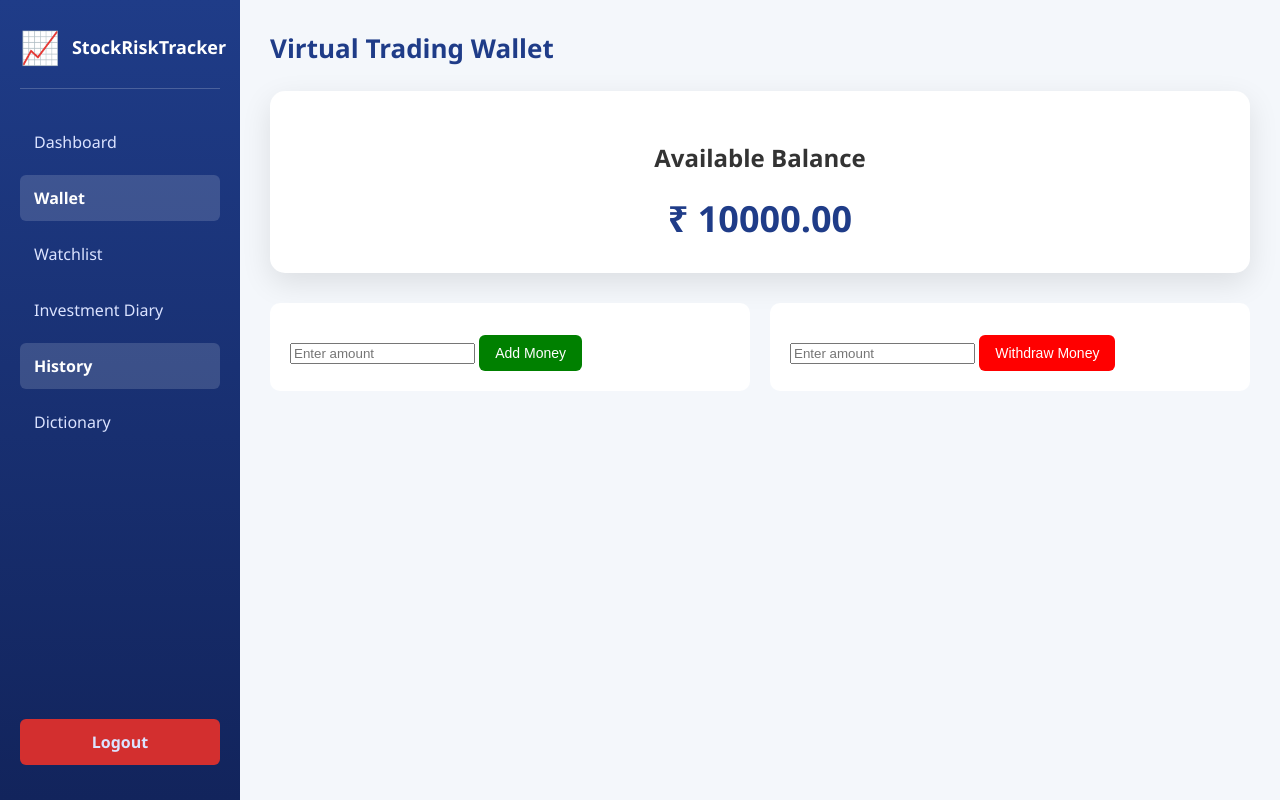
After one commit to Tanish428/StockRiskTracker, a Django app: page /tracker/wallet/ in a window 1280 px wide. The commit adds this page. Run offline with Django 4.2, Linux system fonts and the light colour scheme; a user stored in the database is signed in; data comes from the database, SQL or seed files in the repository; both versions use the stored data as it was after the commit.

Commit message:
Wallet management commit

```diff
--- /dev/null
+++ b/stock_risk_manager/static/css/wallet.css
@@ -0,0 +1,37 @@
+.wallet-card {
+    background: white;
+    padding: 30px;
+    border-radius: 15px;
+    text-align: center;
+    box-shadow: 0 10px 30px rgba(0,0,0,0.1);
+    margin-bottom: 30px;
+}
+
+.balance {
+    font-size: 36px;
+    font-weight: bold;
+    color: #1f3c88;
+    margin-top: 10px;
+}
+
+.wallet-actions {
+    display: flex;
+    gap: 20px;
+}
+
+.wallet-actions form {
+    background: white;
+    padding: 20px;
+    border-radius: 10px;
+    flex: 1;
+}
+
+.add-btn {
+    background: green;
+    color: white;
+}
+
+.withdraw-btn {
+    background: red;
+    color: white;
+}
--- a/stock_risk_manager/templates/dictionary.html
+++ b/stock_risk_manager/templates/dictionary.html
@@ -19,13 +19,15 @@
 
         {% if user.is_authenticated %}
             <a href="{% url 'dashboard' %}">Dashboard</a>
+            <a href="{% url 'wallet' %}" class="active">Wallet</a>
             <a href="{% url 'watchlist' %}">Watchlist</a>
             <a href="{% url 'investment_diary' %}">Investment Diary</a>
             <a href="{% url 'history' %}">History</a>
             <a href="{% url 'dictionary' %}" class="active">Dictionary</a>
             <a href="{% url 'logout' %}" class="logout-btn">Logout</a>
         {% else %}
-            <a href="{% url 'guest' %}">Home</a>
+            <a href="{% url 'guest' %}">Dashboard</a>
+            <a href="{% url 'wallet' %}" class="active">Wallet</a>
             <a href="{% url 'login' %}?next={% url 'watchlist' %}">Watchlist</a>
             <a href="{% url 'login' %}?next={% url 'history' %}">History</a>
             <a href="{% url 'dictionary' %}" class="active">Dictionary</a>
--- a/stock_risk_manager/templates/edit_note.html
+++ b/stock_risk_manager/templates/edit_note.html
@@ -20,6 +20,7 @@
         </div>
 
         <a href="{% url 'dashboard' %}">Dashboard</a>
+        <a href="{% url 'wallet' %}" class="active">Wallet</a>
         <a href="{% url 'watchlist' %}">Watchlist</a>
         <a href="{% url 'investment_diary' %}" class="active">Investment Diary</a>
         <a href="{% url 'history' %}">History</a>
--- a/stock_risk_manager/templates/guest.html
+++ b/stock_risk_manager/templates/guest.html
@@ -18,7 +18,7 @@
                 <div class="logo">📈</div>
                 <h2>StockRiskTracker</h2>
             </div>
-            <a href="/" class="active">Home</a>
+            <a href="/" class="active">Dashboard</a>
             <!-- Protected pages redirect guests to login -->
             <a href="{% url 'login' %}?next={% url 'watchlist' %}">Watchlist</a>
             <a href="{% url 'login' %}?next={% url 'history' %}">History</a>
--- a/stock_risk_manager/templates/history.html
+++ b/stock_risk_manager/templates/history.html
@@ -19,6 +19,7 @@
         </div>
 
        <a href="{% url 'dashboard' %}">Dashboard</a>
+       <a href="{% url 'wallet' %}" class="active">Wallet</a>
             <a href="{% url 'watchlist' %}">Watchlist</a>
             <a href="{% url 'investment_diary' %}">Investment Diary</a>
             <a href="{% url 'history' %}" class="active">History</a>
--- a/stock_risk_manager/templates/investment_diary.html
+++ b/stock_risk_manager/templates/investment_diary.html
@@ -20,6 +20,7 @@
         </div>
 
         <a href="{% url 'dashboard' %}">Dashboard</a>
+        <a href="{% url 'wallet' %}" class="active">Wallet</a>
         <a href="{% url 'watchlist' %}">Watchlist</a>
         <a href="{% url 'investment_diary' %}" class="active">Investment Diary</a>
         <a href="{% url 'history' %}">History</a>
--- /dev/null
+++ b/stock_risk_manager/templates/wallet.html
@@ -0,0 +1,63 @@
+<!DOCTYPE html>
+<html>
+<head>
+    <title>Wallet | StockRiskTracker</title>
+    {% load static %}
+    <link rel="stylesheet" href="{% static 'css/index.css' %}">
+    <link rel="stylesheet" href="{% static 'css/wallet.css' %}">
+</head>
+
+<body>
+
+<div class="container">
+
+       <div class="sidebar">
+        <div class="logo-section">
+            <div class="logo">📈</div>
+            <h2>StockRiskTracker</h2>
+        </div>
+
+       <a href="{% url 'dashboard' %}">Dashboard</a>
+       <a href="#" class="active">Wallet</a>
+            <a href="{% url 'watchlist' %}">Watchlist</a>
+            <a href="{% url 'investment_diary' %}">Investment Diary</a>
+            <a href="{% url 'history' %}" class="active">History</a>
+            <a href="{% url 'dictionary' %}">Dictionary</a>
+            <a href="{% url 'logout' %}" class="logout-btn">Logout</a>
+    </div>
+
+
+    <div class="main">
+
+        <div class="header-top">
+            <h1>Virtual Trading Wallet</h1>
+        </div>
+
+        <div class="wallet-card">
+            <h2>Available Balance</h2>
+            <div class="balance">₹ {{ profile.wallet_balance }}</div>
+        </div>
+
+        <div class="wallet-actions">
+
+            <form method="POST">
+                {% csrf_token %}
+                <input type="hidden" name="action" value="ADD">
+                <input type="number" step="0.01" name="amount" placeholder="Enter amount">
+                <button class="add-btn">Add Money</button>
+            </form>
+
+            <form method="POST">
+                {% csrf_token %}
+                <input type="hidden" name="action" value="WITHDRAW">
+                <input type="number" step="0.01" name="amount" placeholder="Enter amount">
+                <button class="withdraw-btn">Withdraw Money</button>
+            </form>
+
+        </div>
+
+    </div>
+</div>
+
+</body>
+</html>
--- a/stock_risk_manager/templates/watchlist.html
+++ b/stock_risk_manager/templates/watchlist.html
@@ -19,6 +19,7 @@
                 <h2>StockRiskTracker</h2>
             </div>
             <a href="{% url 'dashboard' %}">Dashboard</a>
+            <a href="{% url 'wallet' %}" class="active">Wallet</a>
             <a href="#" class="active">Watchlist</a>
             <a href="{% url 'investment_diary' %}">Investment Diary</a>
             <a href="{% url 'history' %}">History</a>
--- a/stock_risk_manager/tracker/urls.py
+++ b/stock_risk_manager/tracker/urls.py
@@ -19,4 +19,7 @@ urlpatterns = [
     path('profile/', views.profile, name='profile'),
     path('quiz/', views.quiz, name='quiz'),
     path("", views.index, name="index"),
+    path('wallet/', views.wallet, name='wallet'),
+    path('sell/', views.sell_stock, name='sell_stock'),
+
 ]
--- a/stock_risk_manager/tracker/views.py
+++ b/stock_risk_manager/tracker/views.py
@@ -292,3 +292,84 @@ def delete_note(request, note_id):
     note = get_object_or_404(DiaryNote, id=note_id, user=request.user)
     note.delete()
     return redirect('investment_diary')
+
+from decimal import Decimal
+
+@login_required
+def wallet(request):
+    profile, created = Profile.objects.get_or_create(user=request.user)
+
+    if request.method == "POST":
+
+        action = request.POST.get("action")   # ADD / WITHDRAW
+        amount = request.POST.get("amount")
+
+        try:
+            amount = Decimal(amount)
+
+            if amount <= 0:
+                raise ValueError()
+
+        except:
+            messages.error(request, "Enter a valid amount")
+            return redirect('wallet')
+
+        # ✅ ADD MONEY
+        if action == "ADD":
+            profile.wallet_balance += amount
+            profile.save()
+            messages.success(request, f"₹{amount} added successfully!")
+
+        # ✅ WITHDRAW MONEY
+        elif action == "WITHDRAW":
+
+            if profile.wallet_balance >= amount:
+                profile.wallet_balance -= amount
+                profile.save()
+                messages.success(request, f"₹{amount} withdrawn successfully!")
+            else:
+                messages.error(request, "Insufficient wallet balance!")
+
+        return redirect('wallet')
+
+    return render(request, "wallet.html", {"profile": profile})
+
+@login_required
+def sell_stock(request):
+
+    if request.method == "POST":
+
+        ticker = request.POST.get("ticker")
+        quantity = int(request.POST.get("quantity"))
+
+        profile = Profile.objects.get(user=request.user)
+
+        try:
+            stock = yf.Ticker(ticker)
+            price_float = stock.fast_info.last_price
+            current_price = Decimal(str(price_float))
+            current_price = round(current_price, 2)
+
+        except:
+            messages.error(request, "Price fetch failed")
+            return redirect(f"/report/?ticker={ticker}")
+
+        total_value = current_price * Decimal(quantity)
+
+        # ✅ CREDIT MONEY
+        profile.wallet_balance += total_value
+        profile.save()
+
+        # ✅ SAVE TRANSACTION
+        Transaction.objects.create(
+            user=request.user,
+            ticker=ticker,
+            transaction_type="SELL",
+            quantity=quantity,
+            price_at_transaction=current_price,
+            total_cost=total_value
+        )
+
+        messages.success(request, f"Sold {quantity} {ticker} @ ₹{current_price}")
+
+    return redirect('dashboard')
```
Also changed, not shown: stock_risk_manager/templates/index.html (+9 -1 lines), stock_risk_manager/templates/report.html (+21 -19 lines), stock_risk_manager/db.sqlite3.
